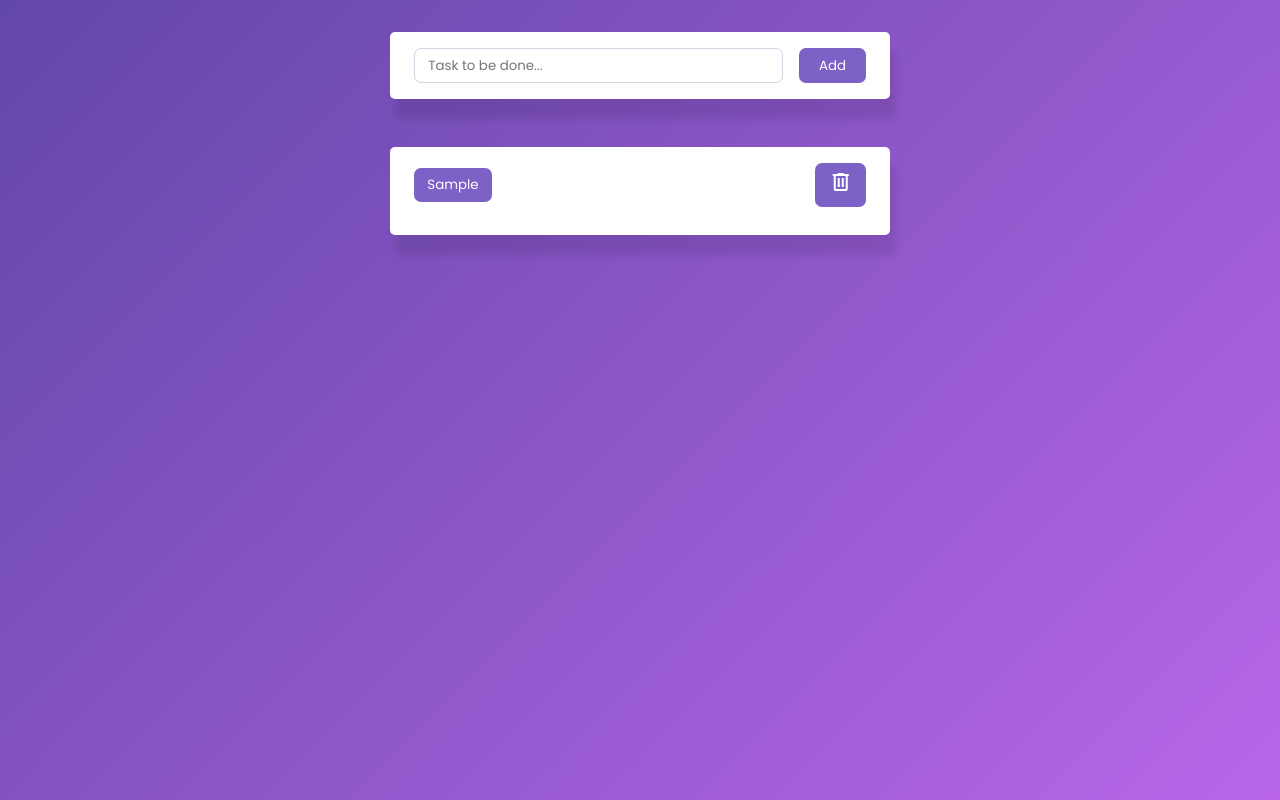
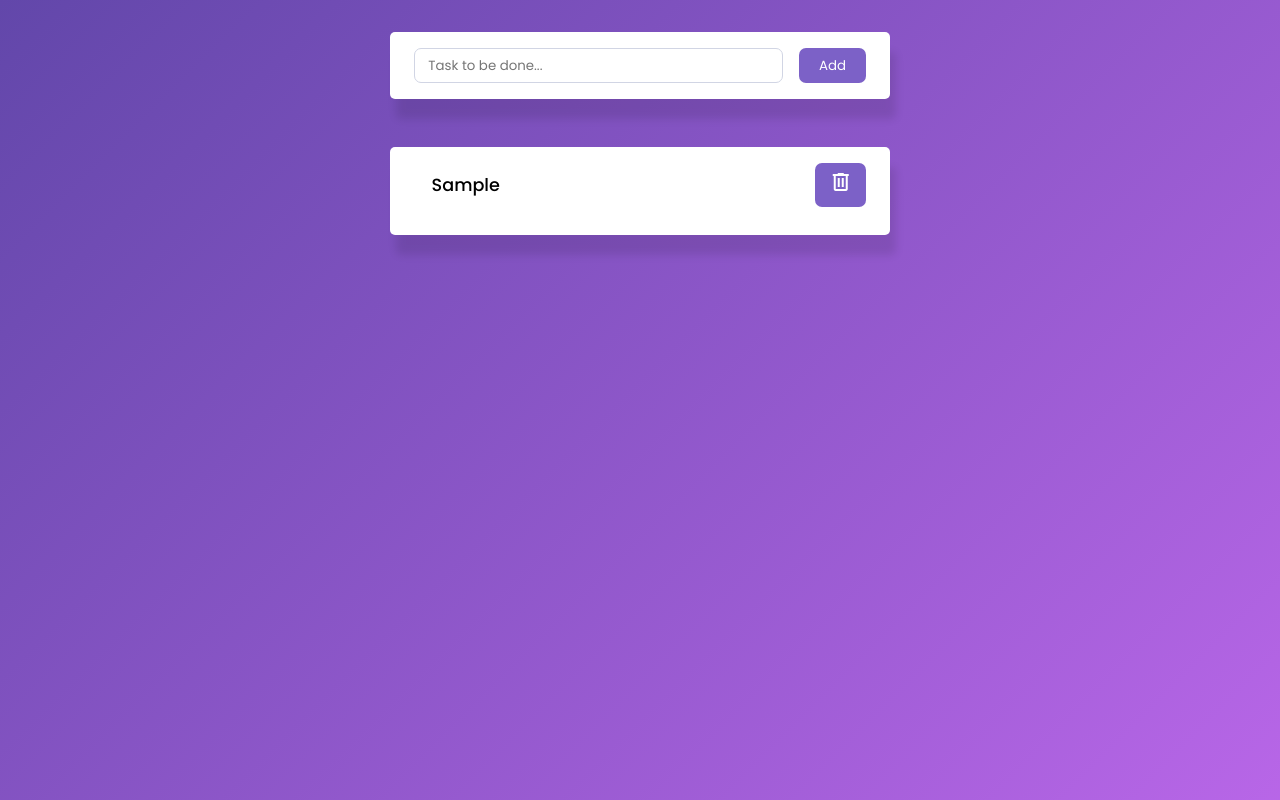
Before and after one commit to Plexifycode/To-do-list-app, a plain HTML site: page index.html in a window 1280 px wide. Both pictures are taken after typing "Sample" into the empty fields and a click on the button "Add". Shown: the top 800 px of the page. Drawn offline with nearby package versions, Linux system fonts and the light colour scheme.

Commit message:
Update style.css

```diff
--- a/style.css
+++ b/style.css
@@ -43,7 +43,7 @@ body {
   width: 400px;
 }
 
-.enter-task button {
+.enter-task .add {
   outline: 0;
   padding: 0.5em 1.5em;
   border-radius: 7px;
@@ -77,12 +77,18 @@ body {
   border-bottom: none;
 }
 
-.task p {
+.task .task-name {
   font-weight: 500;
+  font-size: 1.1rem;
+  outline: 0;
+  padding: 0.5em 1em;
+  border-radius: 7px;
+  border: none;
   cursor: pointer;
+  background-color: white;
 }
 
-.task button {
+.task .delete-button {
   outline: 0;
   padding: 0.5em 1em;
   border-radius: 7px;
@@ -92,7 +98,7 @@ body {
   color: white;
 }
 
-p.task-checked {
+.task-checked {
   text-decoration: line-through;
   color: rgb(199, 181, 181);
 }
```
